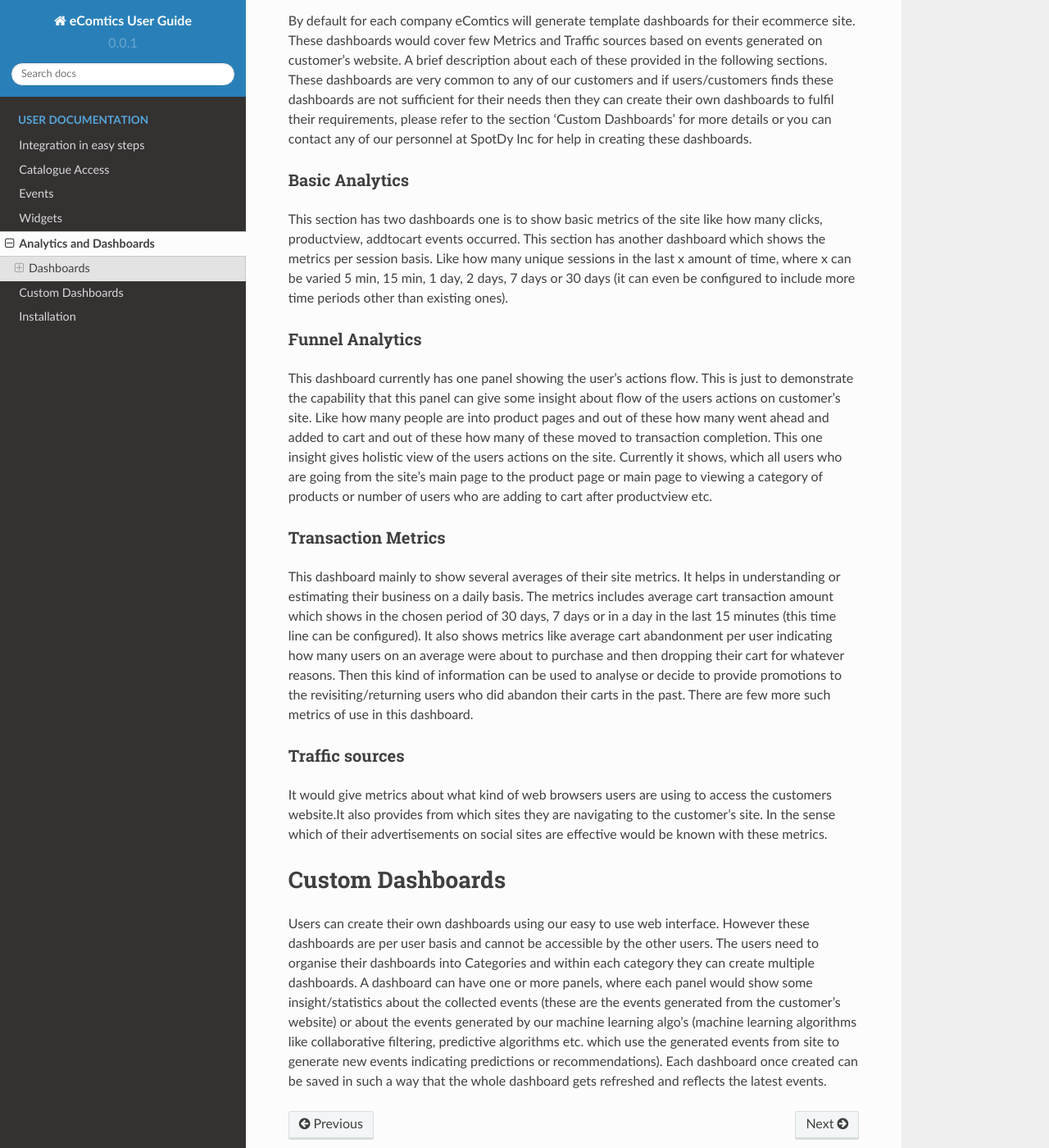
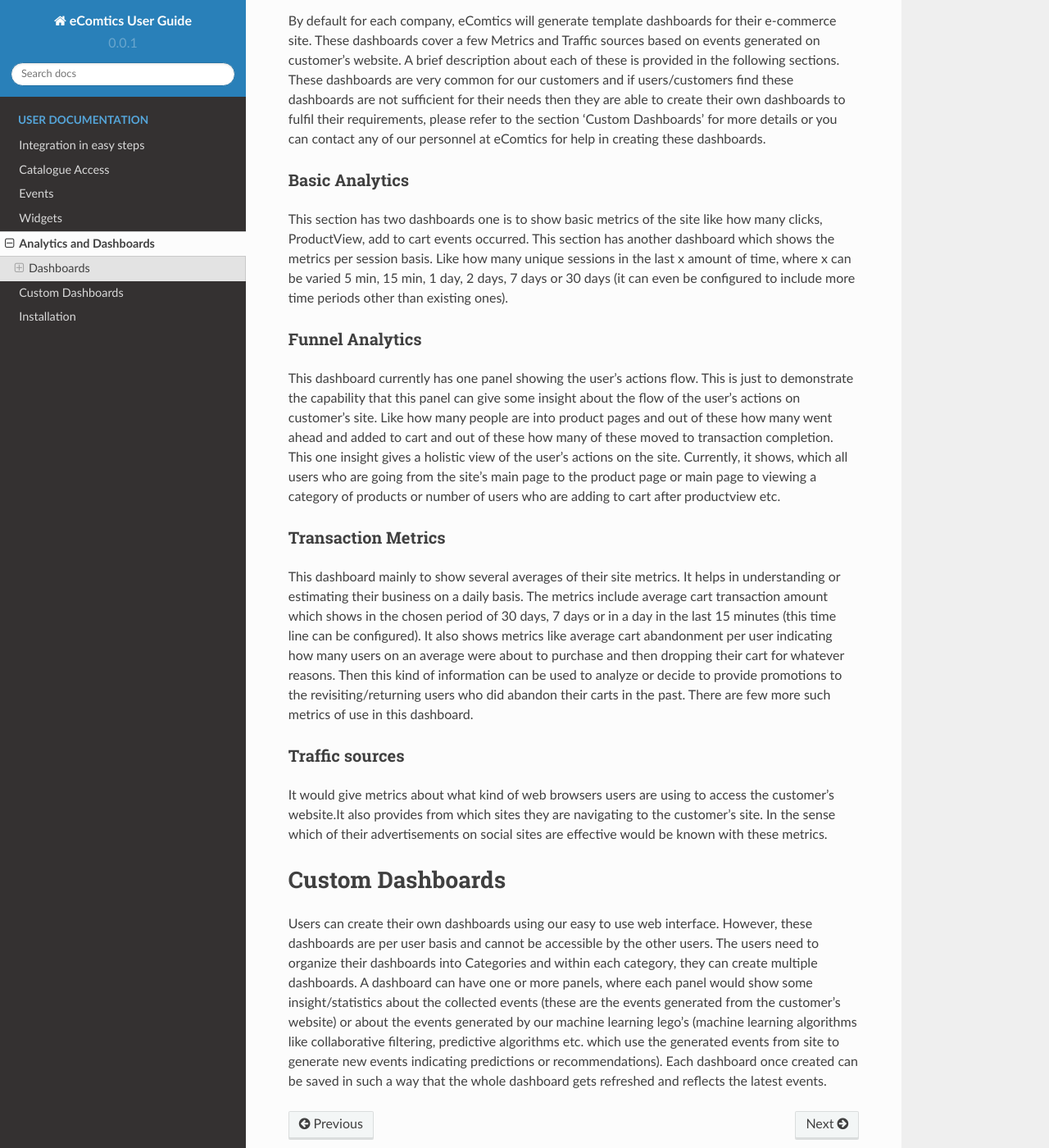
Before and after one commit to Jyotie/ecomdocs, a Sphinx documentation site: the page built from source/analytics.rst, in a window 1280 px wide and 1400 px high, scrolled down 274 px. Shown: the whole window at 82% size. Built offline with Sphinx 7.4.7 and the Read the Docs theme 2.0.0, drawn with Linux system fonts in a browser that asks for light colours; pages that are not in the unit, such as notebooks, are missing from menus.

Commit message:
Update analytics.rst

```diff
--- a/source/analytics.rst
+++ b/source/analytics.rst
@@ -8,33 +8,33 @@
 Dashboards
 ------------
 
-By default for each company eComtics will generate template dashboards for their ecommerce site. These dashboards would cover few Metrics and Traffic sources based on events generated on customer’s website. A brief description about each of these provided in the following sections. These dashboards are very common to any of our customers and if users/customers finds these dashboards are not sufficient for their needs then they can create their own dashboards to fulfil their requirements, please refer to the section ‘Custom Dashboards’ for more details or you can contact any of our personnel at SpotDy Inc for help in creating these dashboards.
+By default for each company, eComtics will generate template dashboards for their e-commerce site. These dashboards cover a few Metrics and Traffic sources based on events generated on customer’s website. A brief description about each of these is provided in the following sections. These dashboards are very common for our customers and if users/customers find these dashboards are not sufficient for their needs then they are able to create their own dashboards to fulfil their requirements, please refer to the section ‘Custom Dashboards’ for more details or you can contact any of our personnel at eComtics for help in creating these dashboards.
 
 Basic Analytics
 ~~~~~~~~~~~~~~~~~~
 
-This section has two dashboards one is to show basic metrics of the site like how many clicks, productview, addtocart events occurred. This section has another dashboard which shows the metrics per session basis. Like how many unique sessions in the last x amount of time, where x can be varied 5 min, 15 min, 1 day, 2 days, 7 days or 30 days (it can even be configured to include more time periods other than existing ones).
+This section has two dashboards one is to show basic metrics of the site like how many clicks, ProductView, add to cart events occurred. This section has another dashboard which shows the metrics per session basis. Like how many unique sessions in the last x amount of time, where x can be varied 5 min, 15 min, 1 day, 2 days, 7 days or 30 days (it can even be configured to include more time periods other than existing ones).
 
 
 Funnel Analytics
 ~~~~~~~~~~~~~~~~~~
 
-This dashboard currently has one panel showing the user’s actions flow. This is just to demonstrate the capability that this panel can give some insight about flow of the users actions on customer’s site. Like how many people are into product pages and out of these how many went ahead and added to cart and out of these how many of these moved to transaction completion. This one insight gives holistic view of the users actions on the site. Currently it shows, which all users who are going from the site’s main page to the product page or main page to viewing a category of products or number of users who are adding to cart after productview etc.
+This dashboard currently has one panel showing the user’s actions flow. This is just to demonstrate the capability that this panel can give some insight about the flow of the user's actions on customer’s site. Like how many people are into product pages and out of these how many went ahead and added to cart and out of these how many of these moved to transaction completion. This one insight gives a holistic view of the user's actions on the site. Currently, it shows, which all users who are going from the site’s main page to the product page or main page to viewing a category of products or number of users who are adding to cart after productview etc.
 
 
 Transaction Metrics
 ~~~~~~~~~~~~~~~~~~~~~
 
-This dashboard mainly to show several averages of their site metrics. It helps in understanding or estimating their business on a daily basis. The metrics includes average cart transaction amount which shows in the chosen period of 30 days, 7 days or in a day in the last 15 minutes (this time line can be configured). It also shows metrics like average cart abandonment per user indicating how many users on an average were about to purchase and then dropping their cart for whatever reasons. Then this kind of information can be used to analyse or decide to provide promotions to the revisiting/returning users who did abandon their carts in the past. There are few more such metrics of use in this dashboard.
+This dashboard mainly to show several averages of their site metrics. It helps in understanding or estimating their business on a daily basis. The metrics include average cart transaction amount which shows in the chosen period of 30 days, 7 days or in a day in the last 15 minutes (this time line can be configured). It also shows metrics like average cart abandonment per user indicating how many users on an average were about to purchase and then dropping their cart for whatever reasons. Then this kind of information can be used to analyze or decide to provide promotions to the revisiting/returning users who did abandon their carts in the past. There are few more such metrics of use in this dashboard.
 
 
 Traffic sources
 ~~~~~~~~~~~~~~~~~~~~~
 
-It would give metrics about what kind of web browsers users are using to access the customers website.It also provides from which sites they are navigating to the customer’s site. In the sense which of their advertisements on social sites are effective would be known with these metrics.
+It would give metrics about what kind of web browsers users are using to access the customer's website.It also provides from which sites they are navigating to the customer’s site. In the sense which of their advertisements on social sites are effective would be known with these metrics.
 
 
 Custom Dashboards
 ====================
 
-Users can create their own dashboards using our easy to use web interface. However these dashboards are per user basis and cannot be accessible by the other users. The users need to organise their dashboards into Categories and within each category they can create multiple dashboards. A dashboard can have one or more panels, where each panel would show some insight/statistics about the collected events (these are the events generated from the customer’s website) or about the events generated by our machine learning algo’s (machine learning algorithms like collaborative filtering, predictive algorithms etc. which use the generated events from site to generate new events indicating predictions or recommendations). Each dashboard once created can be saved in such a way that the whole dashboard gets refreshed and reflects the latest events.
+Users can create their own dashboards using our easy to use web interface. However, these dashboards are per user basis and cannot be accessible by the other users. The users need to organize their dashboards into Categories and within each category, they can create multiple dashboards. A dashboard can have one or more panels, where each panel would show some insight/statistics about the collected events (these are the events generated from the customer’s website) or about the events generated by our machine learning lego's (machine learning algorithms like collaborative filtering, predictive algorithms etc. which use the generated events from site to generate new events indicating predictions or recommendations). Each dashboard once created can be saved in such a way that the whole dashboard gets refreshed and reflects the latest events.
```
